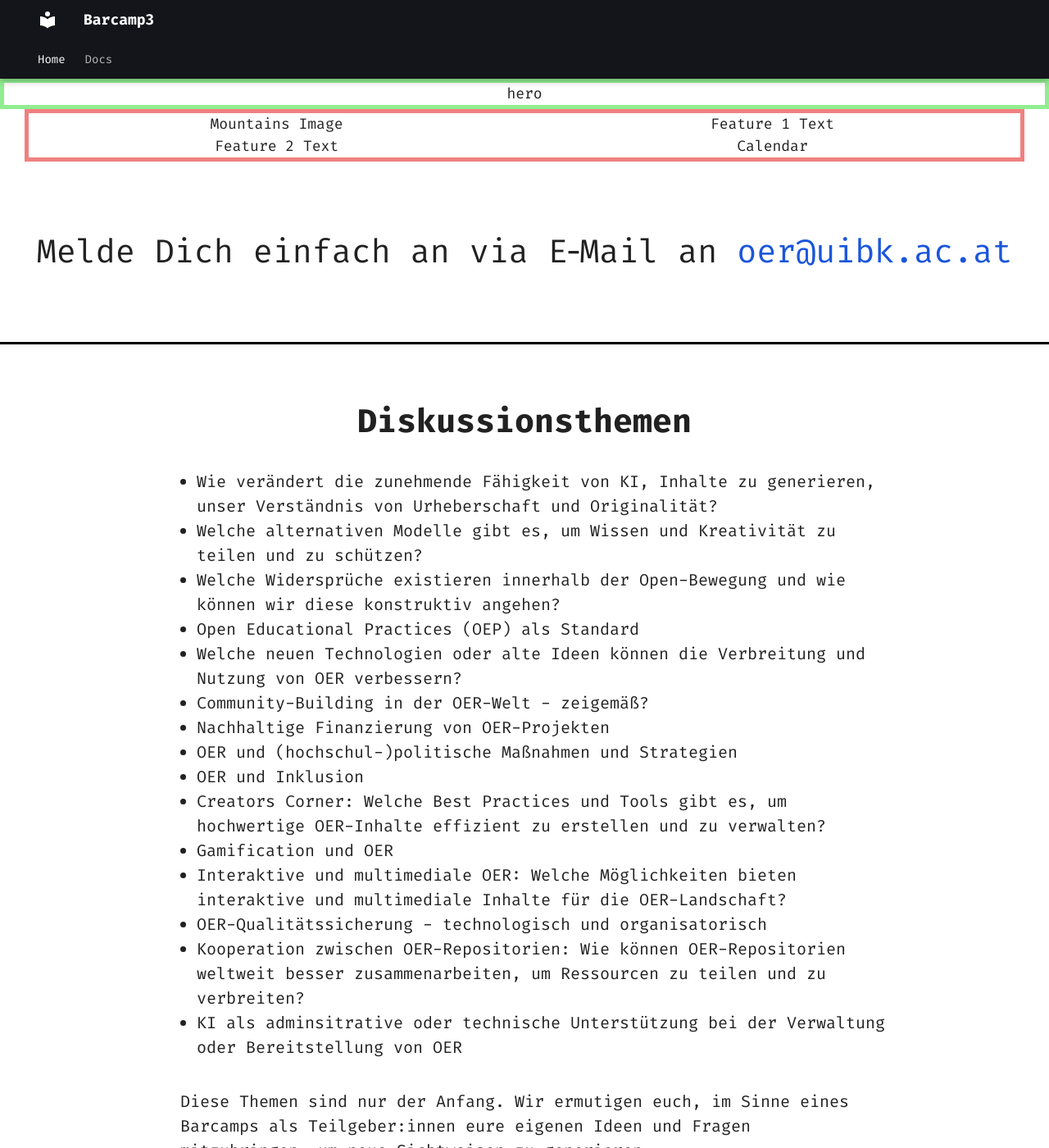
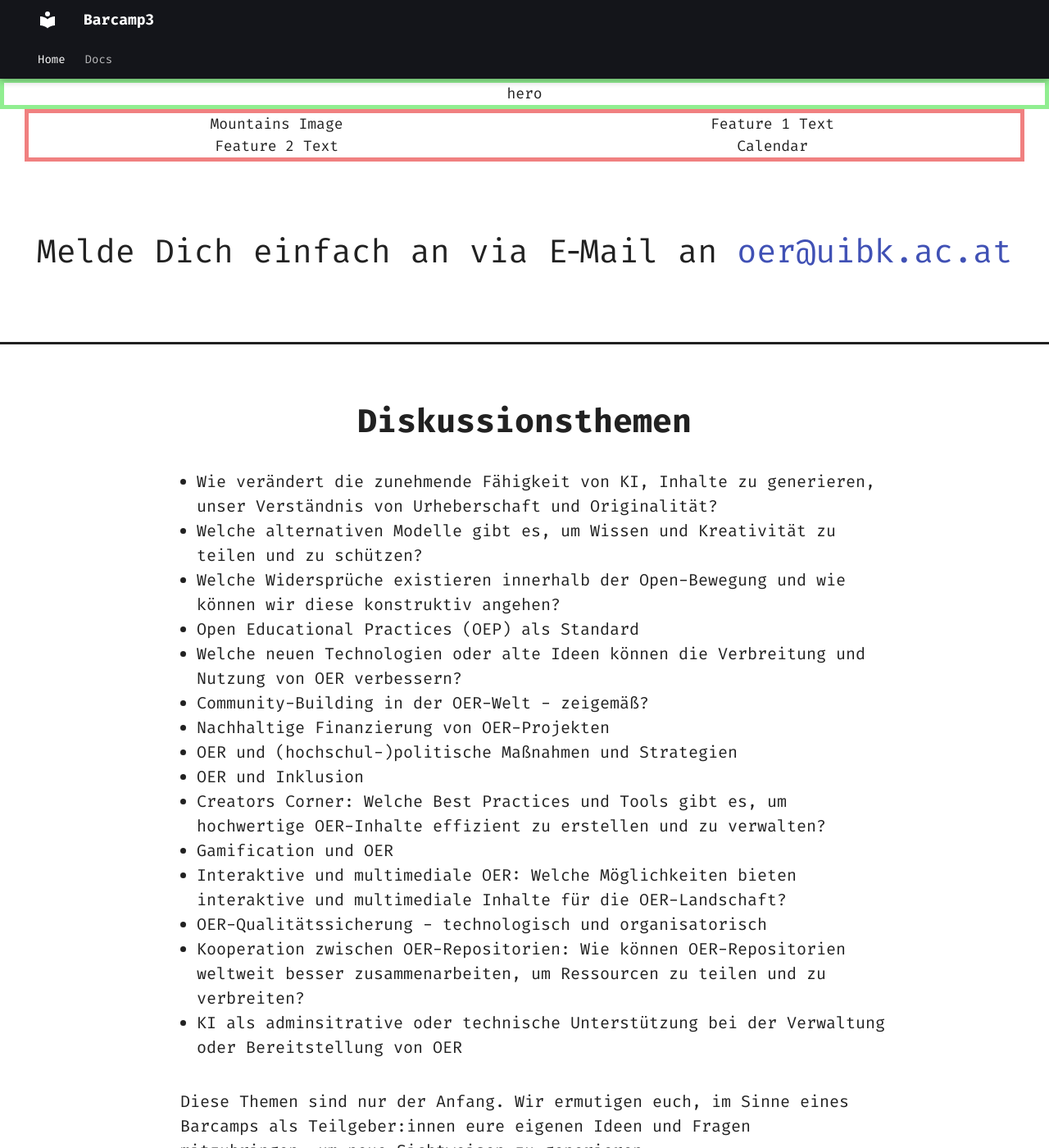
Before and after one commit to oerBASE/Barcamp3, an MkDocs documentation site: the page built from docs/index.md, in a window 1280 px wide and 1400 px high. Shown: the whole window at 82% size. Built offline with MkDocs 1.6.1 and Material for MkDocs 9.7.7, drawn with Linux system fonts in a browser that asks for light colours; plug-ins that fetch from the network failed and are left out.

Commit message:
Use mkdocs material vars for CSS colors
better to use variables that exist instead of custom colors

```diff
--- a/docs/assets/css/global.css
+++ b/docs/assets/css/global.css
@@ -1,4 +1,4 @@
 /* selector for landing page, since other pages do not have <section> tags within md-container */
 .md-container:has(section) a {
-  color: #1A56DB;
+  color: var(--md-typeset-a-color);
 }
--- a/docs/assets/css/landing-page-sections.css
+++ b/docs/assets/css/landing-page-sections.css
@@ -2,7 +2,7 @@
   font-size: 40px;
   text-align: center;
   padding: 2em 1em;
-  border-bottom: 3px solid black;
+  border-bottom: 3px solid var(--md-default-fg-color);
 }
 
 section.discussion-points {
```
